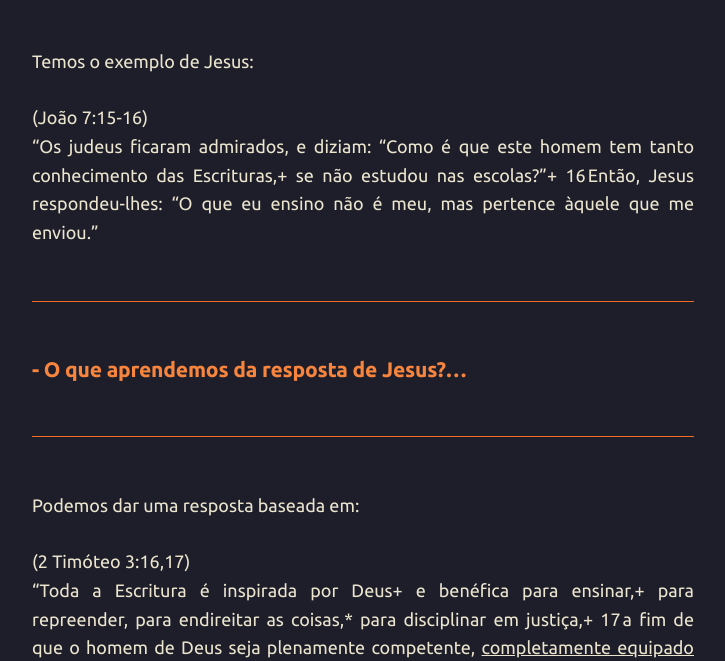
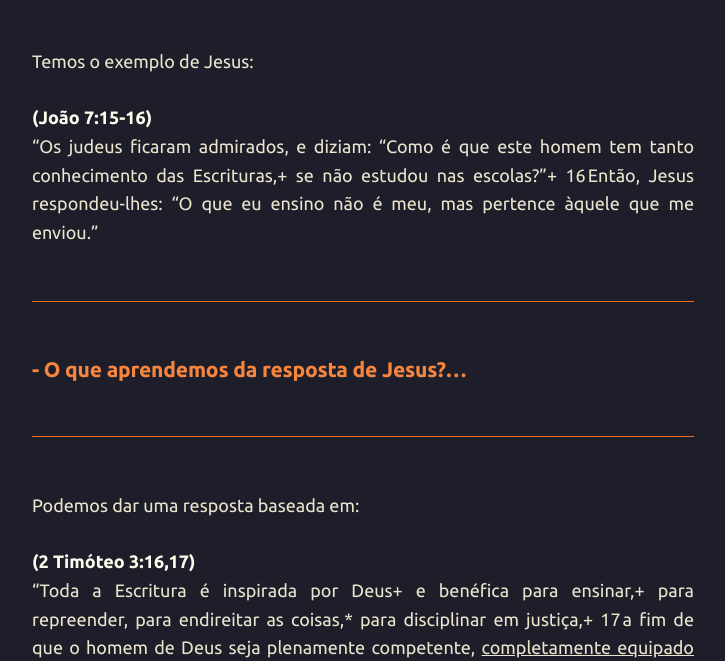
Before and after one commit to joaquim-capitao/jw, a Jekyll site: the page built from saidas/009-saida.md, in a window 1280 px wide. Shown: the part 263-924 px from the top of the page, without its empty margins (277-1002 px from the left). Built offline with Jekyll 4.4.1, drawn with Linux system fonts in a browser that asks for light colours; our own code applies the rules of GitHub Pages for plain Markdown files.

```diff
--- a/saidas/009-saida.md
+++ b/saidas/009-saida.md
@@ -8,7 +8,7 @@ poderão perguntar:
 
 Temos o exemplo de Jesus:
 
-(João 7:15-16)
+**(João 7:15-16)**
 "Os judeus ficaram admirados, e diziam: “Como é que este homem tem tanto conhecimento das Escrituras,+ se não estudou nas escolas?”+ 16 Então, Jesus respondeu-lhes: “O que eu ensino não é meu, mas pertence àquele que me enviou."
 
 ---
@@ -17,7 +17,7 @@ Temos o exemplo de Jesus:
 ---
 Podemos dar uma resposta baseada em:
 
-(2 Timóteo 3:16,17)
+**(2 Timóteo 3:16,17)**
 "Toda a Escritura é inspirada por Deus+ e benéfica para ensinar,+ para repreender, para endireitar as coisas,* para disciplinar em justiça,+ 17 a fim de que o homem de Deus seja plenamente competente, <u>completamente equipado para toda a boa obra.</u>"
 
 ### - Como este texto nos ajuda a dar uma boa resposta?...
```
